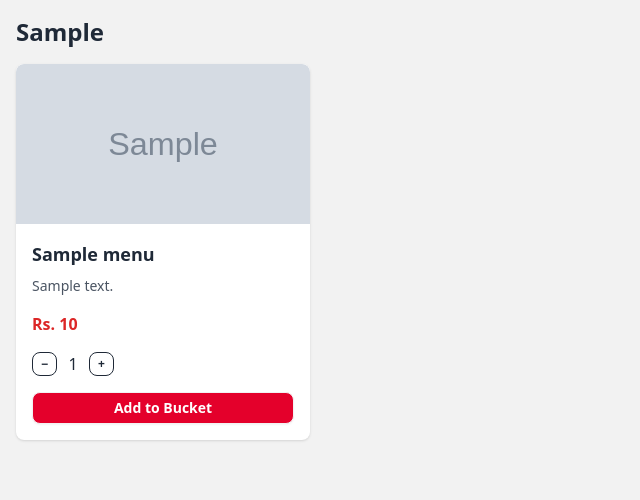
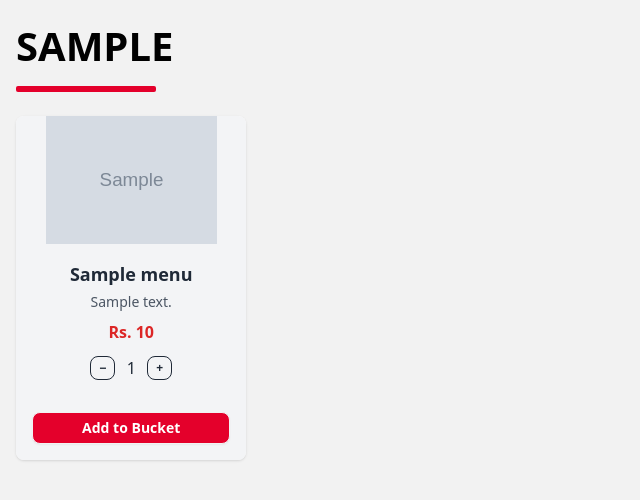
Before and after one commit to jalam-jedi/Nustbites, a Flask app: page /menu/1 in a window 1280 px wide. Shown: the part 128-628 px from the top of the page, without its empty margins (0-640 px from the left). Run offline with Flask 3, Linux system fonts and the light colour scheme; a user stored in the database is signed in; tables that the repository leaves empty hold one stand-in row (values such as "Sample post"); grey boxes marked "Sample" are stand-in pictures; some libraries are stand-ins or nearby versions.

Commit message:
Added some things

```diff
--- a/templates/menu.html
+++ b/templates/menu.html
@@ -1,11 +1,13 @@
-{% extends 'basic.html' %}
-
-{% block title %}Menu - Nustbites{% endblock %}
-
-{% block navbar %}
+{% extends 'basic.html' %} {% block title %}Menu - Nustbites{% endblock %} {%
+block navbar %}
 <div class="navbar bg-base-100 shadow-sm sticky top-0 z-10">
   <div class="flex-1">
-    <a class="btn btn-ghost text-xl" style="color: black;" href="{{ url_for('routes.home') }}">NustBites</a>
+    <a
+      class="btn btn-ghost text-xl"
+      style="color: black"
+      href="{{ url_for('routes.home') }}"
+      >NustBites</a
+    >
   </div>
 
   <div class="flex-none items-center">
@@ -13,22 +15,46 @@
     <div class="dropdown dropdown-end flex items-center">
       <div tabindex="0" role="button" class="btn btn-ghost btn-circle">
         <div class="indicator">
-          <svg xmlns="http://www.w3.org/2000/svg" class="h-5 w-5" fill="none"
-            viewBox="0 0 24 24" stroke="currentColor">
-            <path stroke-linecap="round" stroke-linejoin="round" stroke-width="2"
-              d="M3 3h2l.4 2M7 13h10l4-8H5.4M7 13L5.4 5M7 13l-2.293 2.293c-.63.63-.184 1.707.707 1.707H17m0 0a2 2 0 100 4 2 2 0 000-4zm-8 2a2 2 0 11-4 0 2 2 0 014 0z" />
+          <svg
+            xmlns="http://www.w3.org/2000/svg"
+            class="h-5 w-5"
+            fill="none"
+            viewBox="0 0 24 24"
+            stroke="currentColor"
+          >
+            <path
+              stroke-linecap="round"
+              stroke-linejoin="round"
+              stroke-width="2"
+              d="M3 3h2l.4 2M7 13h10l4-8H5.4M7 13L5.4 5M7 13l-2.293 2.293c-.63.63-.184 1.707.707 1.707H17m0 0a2 2 0 100 4 2 2 0 000-4zm-8 2a2 2 0 11-4 0 2 2 0 014 0z"
+            />
           </svg>
-          <span id="bucket-count-icon" class="badge badge-sm indicator-item">0</span>
+          <span id="bucket-count-icon" class="badge badge-sm indicator-item"
+            >0</span
+          >
         </div>
       </div>
-      <div tabindex="0" class="card card-compact dropdown-content bg-base-100 mt-0 w-60 shadow">
+      <div
+        tabindex="0"
+        class="card card-compact dropdown-content bg-base-100 mt-0 w-60 shadow"
+      >
         <div class="card-body">
           <span class="text-lg font-bold">Bucket</span>
-          <span id="bucket-summary" class="text-info" style="color: black; font-weight: bold;">Subtotal: Rs. 0</span>
+          <span
+            id="bucket-summary"
+            class="text-info"
+            style="color: black; font-weight: bold"
+            >Subtotal: Rs. 0</span
+          >
 
           <div class="card-actions">
-            <button class="btn btn-block" style="background-color: #e4002b; color: whitesmoke;" onclick="openBucketModal()">View Bucket</button>
-
+            <button
+              class="btn btn-block"
+              style="background-color: #e4002b; color: whitesmoke"
+              onclick="openBucketModal()"
+            >
+              View Bucket
+            </button>
           </div>
         </div>
       </div>
@@ -40,44 +66,61 @@
 <dialog id="bucket_modal" class="modal">
   <div class="modal-box w-96 max-w-full">
     <form method="dialog">
-      <button class="btn btn-sm btn-circle btn-ghost absolute right-2 top-2">✕</button>
+      <button class="btn btn-sm btn-circle btn-ghost absolute right-2 top-2">
+        ✕
+      </button>
     </form>
     <h3 class="font-bold text-lg mb-4">Your Bucket</h3>
     <ul id="bucket-items-list" class="space-y-2"></ul>
-    <div class="text-right font-semibold mt-4" id="bucket-total">Total: Rs. 0</div>
+    <div class="text-right font-semibold mt-4" id="bucket-total">
+      Total: Rs. 0
+    </div>
   </div>
 </dialog>
-{% endblock %}
-
-{% block content %}
-<input type="hidden" id="restaurantId" value="{{ restaurant_id }}">
+{% endblock %} {% block content %}
+<input type="hidden" id="restaurantId" value="{{ restaurant_id }}" />
 <nav id="category-navbar" class="flex flex-wrap gap-2 p-4"></nav>
 <div id="menu-list" class="p-4 space-y-10"></div>
 {% endblock %}
+
+<style>
+  #category-navbar .btn.btn-outline.btn-sm:hover,
+  #category-navbar .btn.btn-outline.btn-sm:focus {
+    background-color: #e4002b !important;
+    color: white !important;
+    border-color: #e4002b !important;
+    box-shadow: none !important;
+    background-image: none !important;
+  }
+</style>
+
 
 {% block scripts %}
 <script>
   let bucket = [];
 
   function updateBucketDisplay() {
-    const iconCount = document.getElementById('bucket-count-icon');
-    const summary = document.getElementById('bucket-summary');
+    const iconCount = document.getElementById("bucket-count-icon");
+    const summary = document.getElementById("bucket-summary");
     const totalItems = bucket.reduce((sum, item) => sum + item.quantity, 0);
-    const totalPrice = bucket.reduce((sum, item) => sum + item.price * item.quantity, 0);
+    const totalPrice = bucket.reduce(
+      (sum, item) => sum + item.price * item.quantity,
+      0
+    );
     iconCount.textContent = totalItems;
     summary.textContent = `Subtotal: Rs. ${totalPrice}`;
   }
 
   function renderModal() {
-    const list = document.getElementById('bucket-items-list');
-    const total = document.getElementById('bucket-total');
-    list.innerHTML = '';
+    const list = document.getElementById("bucket-items-list");
+    const total = document.getElementById("bucket-total");
+    list.innerHTML = "";
     let subtotal = 0;
 
     if (bucket.length === 0) {
       list.innerHTML = '<li class="text-gray-500">Your bucket is empty.</li>';
     } else {
-      bucket.forEach(item => {
+      bucket.forEach((item) => {
         subtotal += item.price * item.quantity;
         list.appendChild(createBucketItemElement(item));
       });
@@ -87,8 +130,8 @@
   }
 
   function createBucketItemElement(item) {
-    const li = document.createElement('li');
-    li.className = 'flex items-center justify-between gap-2';
+    const li = document.createElement("li");
+    li.className = "flex items-center justify-between gap-2";
     li.innerHTML = `
       <span class="truncate">${item.name}</span>
       <div class="flex items-center gap-2">
@@ -103,28 +146,28 @@
 
   function openBucketModal() {
     renderModal();
-    document.getElementById('bucket_modal').showModal();
+    document.getElementById("bucket_modal").showModal();
   }
 
   function attachMenuButtons() {
-  document.querySelectorAll('[data-action]').forEach(btn => {
-    btn.addEventListener('click', () => {
+    document.querySelectorAll("[data-action]").forEach((btn) => {
+      btn.addEventListener("click", () => {
         const id = parseInt(btn.dataset.id);
         const action = btn.dataset.action;
         const name = btn.dataset.name;
         const price = parseFloat(btn.dataset.price);
         let qtyEl = document.getElementById(`qty-${id}`);
-      let quantity = parseInt(qtyEl?.textContent || '1');
+        let quantity = parseInt(qtyEl?.textContent || "1");
 
-      let item = bucket.find(i => i.id === id);
+        let item = bucket.find((i) => i.id === id);
 
-      if (action === 'increase') {
+        if (action === "increase") {
           quantity = Math.min(99, quantity + 1);
           qtyEl.textContent = quantity;
-      } else if (action === 'decrease') {
+        } else if (action === "decrease") {
           quantity = Math.max(1, quantity - 1);
           qtyEl.textContent = quantity;
-      } else if (action === 'add') {
+        } else if (action === "add") {
           if (item) {
             item.quantity += quantity;
           } else {
@@ -137,72 +180,117 @@
     });
   }
 
-  document.addEventListener('DOMContentLoaded', () => {
-    const restaurantId = document.getElementById('restaurantId').value;
+  document.addEventListener("DOMContentLoaded", () => {
+    const restaurantId = document.getElementById("restaurantId").value;
     fetch(`/api/menu?restaurant_id=${restaurantId}`)
-      .then(response => response.json())
-      .then(data => {
-        const menuContainer = document.getElementById('menu-list');
-        const navbar = document.getElementById('category-navbar');
+      .then((response) => response.json())
+      .then((data) => {
+        const menuContainer = document.getElementById("menu-list");
+        const navbar = document.getElementById("category-navbar");
+        const categories = Object.entries(data);
 
-        Object.entries(data).forEach(([category, items]) => {
+        categories.forEach(([category, items], idx) => {
           const section = createCategorySection(category, items);
           menuContainer.appendChild(section);
+
           navbar.appendChild(createCategoryButton(category, section));
         });
 
         attachMenuButtons();
       })
-      .catch(err => console.error('Menu fetch error:', err));
+      .catch((err) => console.error("Menu fetch error:", err));
   });
 
   function createCategorySection(category, items) {
-    const section = document.createElement('section');
-    section.id = category.replace(/\s+/g, '-').toLowerCase();
-    const heading = document.createElement('h2');
-    heading.className = 'text-2xl font-bold mb-4 text-gray-800';
+    const section = document.createElement("section");
+    section.id = category.replace(/\s+/g, "-").toLowerCase();
+
+    const heading = document.createElement("h2");
+    heading.className = "mb-2";
+    heading.style.fontSize = "2.5rem";
+    heading.style.fontWeight = "900";
+    heading.style.textTransform = "uppercase";
+    heading.style.color = "black";
     heading.textContent = category;
 
-    const grid = document.createElement('div');
-    grid.className = 'grid grid-cols-1 sm:grid-cols-2 md:grid-cols-3 lg:grid-cols-4 gap-6';
+    // Red divider
+    const divider = document.createElement("div");
+    divider.style.width = "140px";
+    divider.style.height = "6px";
+    divider.style.background = "#E4002B";
+    divider.style.borderRadius = "2px";
+    divider.style.marginTop = "10px";
+    divider.style.marginBottom = "24px";
 
-    items.forEach(item => grid.appendChild(createMenuCard(item)));
+    const grid = document.createElement("div");
+    grid.className = "grid gap-6"; // Tailwind gap for consistent spacing
+    grid.style.gridTemplateColumns = "repeat(auto-fill, minmax(220px, 1fr))";
+    grid.style.justifyItems = "start"; // Align cards to the left
+
+    items.forEach((item) => grid.appendChild(createMenuCard(item)));
 
     section.appendChild(heading);
+    section.appendChild(divider);
     section.appendChild(grid);
     return section;
   }
 
   function createCategoryButton(category, section) {
-    const btn = document.createElement('button');
+    const btn = document.createElement("button");
     btn.textContent = category;
-    btn.className = 'btn btn-outline btn-sm';
-    btn.onclick = () => section.scrollIntoView({ behavior: 'smooth' });
+    btn.className = "btn btn-outline btn-sm";
+    btn.onclick = () => section.scrollIntoView({ behavior: "smooth" });
     return btn;
   }
   function createMenuCard(item) {
-  const card = document.createElement('div');
-  card.className = 'card bg-white shadow rounded-lg overflow-hidden';
+    const card = document.createElement("div");
+    card.className =
+      "bg-white shadow rounded-lg overflow-hidden flex flex-col w-full max-w-xs";
+
     card.innerHTML = `
-    <figure class="h-40 bg-gray-100">
-      <img src="${item.image_url || 'https://via.placeholder.com/150'}" class="object-cover w-full h-full" alt="${item.name}">
-    </figure>
-    <div class="card-body p-4">
-      <h2 class="card-title text-lg">${item.name}</h2>
-      <p class="text-sm text-gray-600">${item.description || ''}</p>
+    <!-- Image Container -->
+    <div class="h-40 bg-gray-100 flex justify-center items-center">
+      <img src="${
+        item.image_url || "https://via.placeholder.com/300x200?text=No+Image"
+      }"
+           alt="${item.name}"
+           class="object-contain max-h-32 w-auto" />
+    </div>
+
+    <!-- Content -->
+    <div class="bg-gray-100 p-4 flex flex-col h-full">
+  <div class="flex flex-col items-center flex-grow">
+    <h2 class="text-lg font-semibold text-center">${item.name}</h2>
+    <p class="text-sm text-gray-600 text-center mt-1">${
+      item.description || ""
+    }</p>
     <p class="font-bold text-red-600 mt-2">Rs. ${item.price}</p>
-      <div class="flex items-center gap-2 mt-2">
-        <button class="btn btn-xs btn-outline" data-id="${item.id}" data-action="decrease">−</button>
+
+    <div class="flex items-center gap-2 mt-3">
+      <button class="btn btn-xs btn-outline" data-id="${
+        item.id
+      }" data-action="decrease">−</button>
       <span id="qty-${item.id}" class="w-4 text-center">1</span>
-        <button class="btn btn-xs btn-outline" data-id="${item.id}" data-action="increase">+</button>
+      <button class="btn btn-xs btn-outline" data-id="${
+        item.id
+      }" data-action="increase">+</button>
     </div>
-     <button class="btn btn-sm mt-2 w-full text-white" style="background-color: #E4002B;" data-id="${item.id}" data-name="${item.name}" data-price="${item.price}" data-action="add">
+  </div>
+
+  <button
+    class="btn btn-sm w-full text-white mt-auto"
+    style="background-color: #E4002B;"
+    data-id="${item.id}"
+    data-name="${item.name}"
+    data-price="${item.price}"
+    data-action="add">
     Add to Bucket
   </button>
 </div>
+
   `;
+
     return card;
   }
-
 </script>
 {% endblock %}
```
Also changed, not shown: static/css/styles.css. Lines whose indentation alone changed are shown as unchanged.
